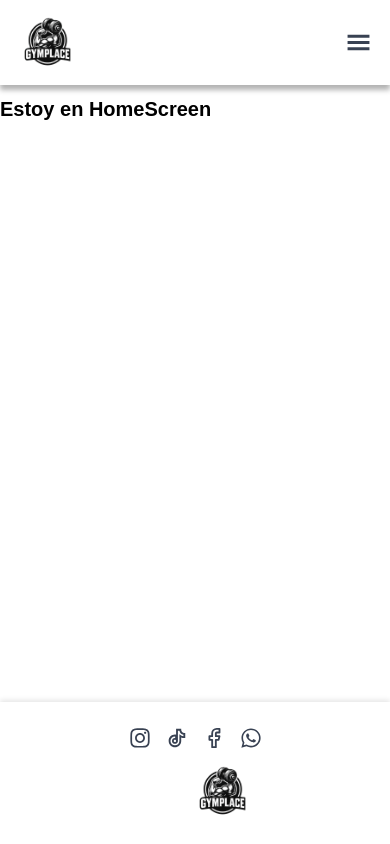
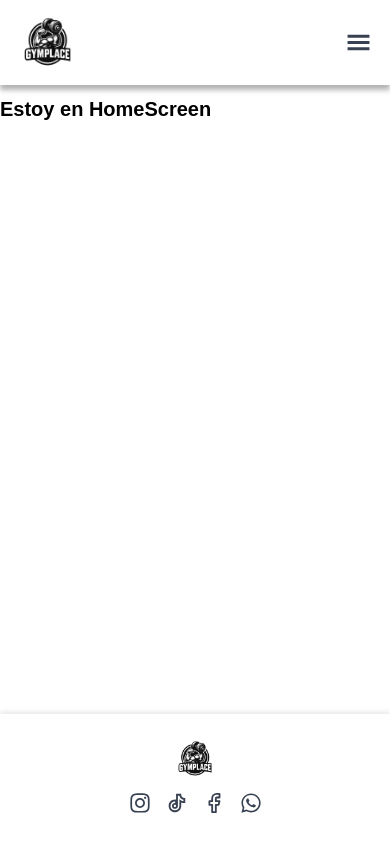
Before and after one commit to ignacioDorigo/gymplace-front, a React (Create React App) app: page /home in a window 390 px wide. Built offline with nearby package versions, Linux system fonts and the light colour scheme.

Commit message:
cambiando front

```diff
--- a/src/components/Footer/Footer.css
+++ b/src/components/Footer/Footer.css
@@ -1,4 +1,4 @@
-/* ---------- contenedor general que ya usás ---------- */
+/* ---------- contenedor general ---------- */
 .contenedor {
   width: 90%;
   margin: 0 auto;
@@ -11,7 +11,7 @@
   }
 }
 
-/* ---------- fondo / sombra ---------- */
+/* ---------- fondo y posicionamiento ---------- */
 .footer__bg {
   position: fixed;
   bottom: 0;
@@ -23,7 +23,7 @@
   z-index: 100;
 }
 
-/* ---------- layout principal ---------- */
+/* ---------- estructura principal ---------- */
 .footer {
   display: flex;
   justify-content: space-between;
@@ -33,7 +33,7 @@
 }
 
 /* ---------- logo ---------- */
-.logo__contenedor {
+.footer__logo__contenedor {
   position: relative;
   width: fit-content;
   height: 5.5rem;
@@ -46,7 +46,7 @@
   height: 5.5rem;
 }
 
-/* ---------- enlaces a redes ---------- */
+/* ---------- enlaces sociales ---------- */
 .footer__enlaces {
   display: flex;
   align-items: center;
@@ -55,26 +55,34 @@
 
 .footer__enlaces a {
   font-size: 2.2rem;
-    /* tamaño de los íconos */
   color: #384152;
-    /* gris oscuro como los enlaces del navbar */
   transition: color 0.2s ease-in-out;
 }
 
 .footer__enlaces a:hover {
   color: #6cae82;
-    /* verde de tu paleta */
 }
 
-/* ---------- Responsive (opcional) ---------- */
+/* ---------- versión móvil ---------- */
 @media (max-width: 600px) {
   .footer {
     flex-direction: column;
+    align-items: center;
     gap: 1rem;
   }
 
   .footer__enlaces {
-        order: -1;
-        /* íconos arriba, logo abajo, opcional */
+    justify-content: center;
+    flex-wrap: wrap;
+  }
+
+  .footer__logo__contenedor {
+    position: static;
+    height: auto;
+  }
+
+  .footer__logo {
+    position: static;
+    height: 4rem;
   }
 }
--- a/src/components/Footer/Footer.js
+++ b/src/components/Footer/Footer.js
@@ -9,7 +9,7 @@ export default function Footer() {
   return (
     <div className="footer__bg">
       <footer className="footer contenedor">
-        <div className="logo__contenedor">
+        <div className="footer__logo__contenedor">
           <Link to="/home">
             <img
               src="/logoNegro.png"
```
Lines whose indentation alone changed are shown as unchanged.
